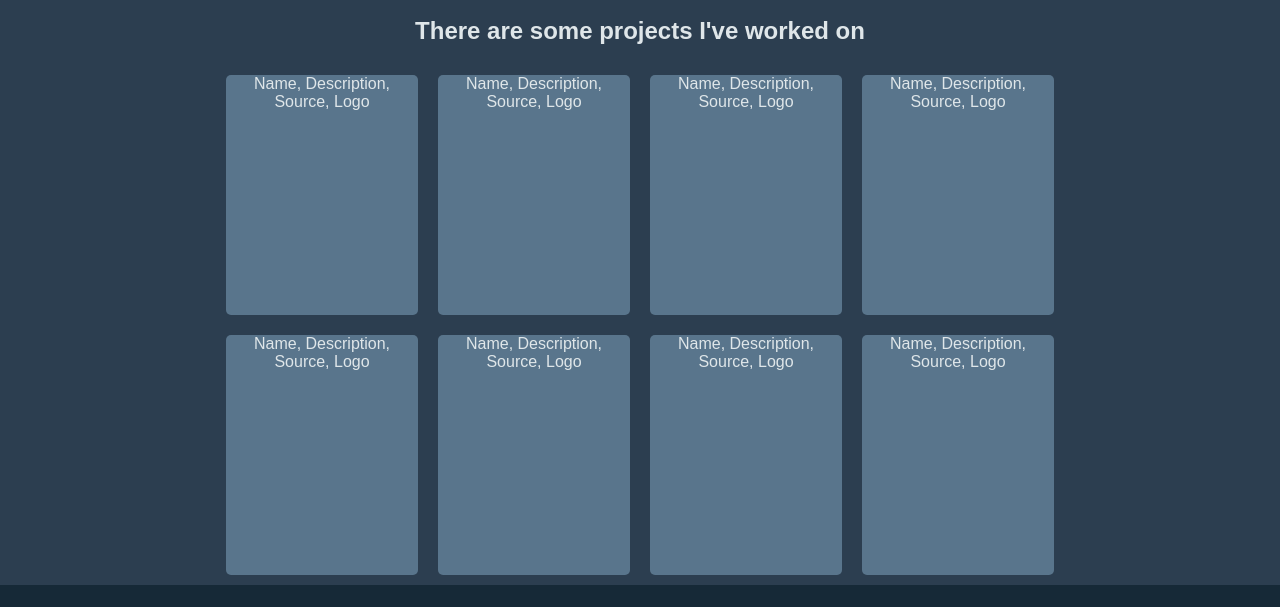
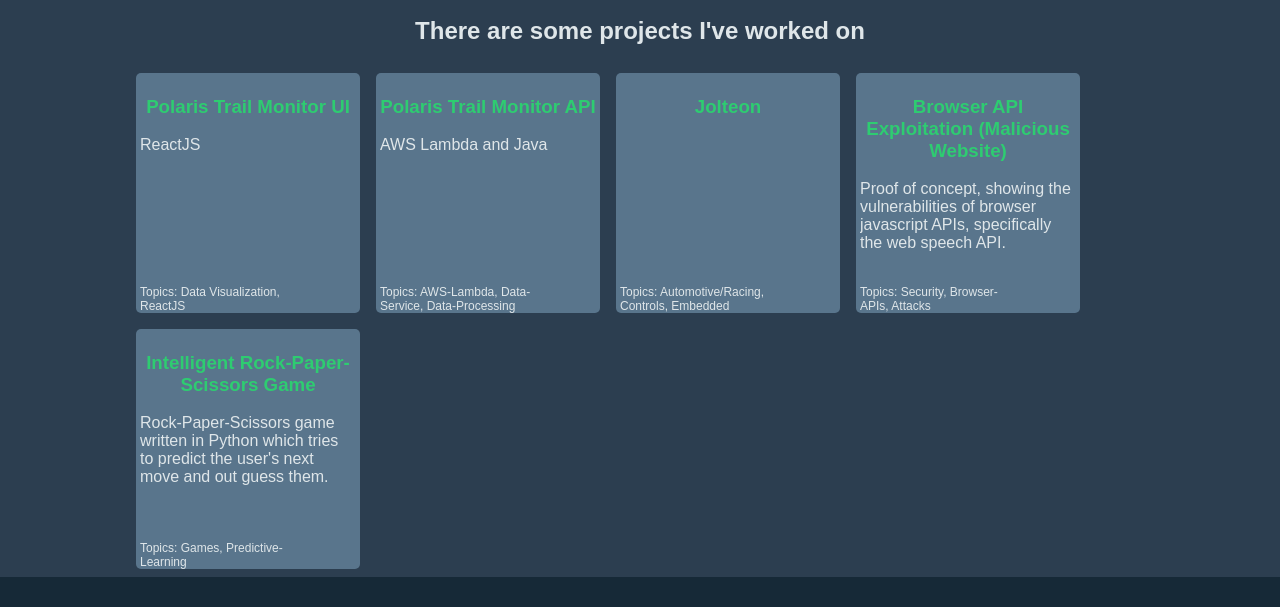
Before and after one commit to timothymathison/timothymathison.github.io, a website built with webpack: page index.html in a window 1280 px wide. Shown: the part 75-682 px from the top of the page. Built offline with nearby package versions, Linux system fonts and the light colour scheme.

Commit message:
load project info into widgets and some styling

```diff
--- a/data/projects.json
+++ b/data/projects.json
@@ -9,7 +9,7 @@
         "title": "Polaris Trail Monitor API",
         "source": "https://github.com/timothymathison/TrailMonitor-AWS-Lambda",
         "description": "AWS Lambda and Java",
-        "topics": ["AWS Lambda", "Data Service", "Data Processing"]
+        "topics": ["AWS-Lambda", "Data-Service", "Data-Processing"]
     },
     {
         "title": "Jolteon",
@@ -21,12 +21,12 @@
         "title": "Browser API Exploitation (Malicious Website)",
         "source": "https://github.com/timothymathison/malicious-web-site",
         "description": "Proof of concept, showing the vulnerabilities of browser javascript APIs, specifically the web speech API.",
-        "topics": ["Security", "Browser APIs", "Attacks"]
+        "topics": ["Security", "Browser-APIs", "Attacks"]
     },
     {
         "title": "Intelligent Rock-Paper-Scissors Game",
         "source": "https://github.com/timothymathison/Intelligent-Rock-Paper-Scissors-Game",
         "description": "Rock-Paper-Scissors game written in Python which tries to predict the user's next move and out guess them.",
-        "topics": ["Games", "Predictive Learning"]
+        "topics": ["Games", "Predictive-Learning"]
     }
 ]
--- a/index.html
+++ b/index.html
@@ -5,6 +5,8 @@
     <title>Timothy Mathison - Portfolio</title>
     <script src="dist/main.js"></script>
     <link rel="stylesheet" href="dist/main.css">
+    <!--Font-Awesome Icon Fonts-->
+    <link rel="stylesheet" href="https://use.fontawesome.com/releases/v5.2.0/css/all.css" integrity="sha384-hWVjflwFxL6sNzntih27bfxkr27PmbbK/iSvJ+a4+0owXq79v+lsFkW54bOGbiDQ" crossorigin="anonymous">
 </head>
 <body>
     <header>
@@ -22,54 +24,6 @@
     <div class="body">
         <h2>There are some projects I've worked on</h2>
         <div id="project-list" class="flex-widgets">
-            <div class="project-widget">
-                Name,
-                Description,
-                Source,
-                Logo
-            </div>
-            <div class="project-widget">
-                Name,
-                Description,
-                Source,
-                Logo
-            </div>
-            <div class="project-widget">
-                Name,
-                Description,
-                Source,
-                Logo
-            </div>
-            <div class="project-widget">
-                Name,
-                Description,
-                Source,
-                Logo
-            </div>
-            <div class="project-widget">
-                Name,
-                Description,
-                Source,
-                Logo
-            </div>
-            <div class="project-widget">
-                Name,
-                Description,
-                Source,
-                Logo
-            </div>
-            <div class="project-widget">
-                Name,
-                Description,
-                Source,
-                Logo
-            </div>
-            <div class="project-widget">
-                Name,
-                Description,
-                Source,
-                Logo
-            </div>
         </div>
     </div>
     <footer class="dark">
--- a/src/index.js
+++ b/src/index.js
@@ -43,7 +43,12 @@
 };
 
 let loadProjects = () => {
-    u.fetchProjects();
+    u.fetchProjects((projects) => {
+        console.log(projects);
+        for(let i = 0; i < projects.length; i++) {
+            createProject(projects[i]);
+        }
+    });
 
 };
 
@@ -52,7 +57,10 @@
 
     let project = document.createElement("div");
     project.className = "project-widget";
-
+    project.innerHTML = `<h3>${info.title}</h3>
+                        <p>${info.description}</p>
+                        <a class="code-source icon-link" href="${info.source}"><span aria-hidden="true" data-icon="&#xf092;"></span></a>
+                        <div class="topics">Topics: ${info.topics.join(", ")}</div>`;
 
     projContainer.appendChild(project);
 };
--- a/src/styles.css
+++ b/src/styles.css
@@ -17,6 +17,7 @@
     top: 0;
     width: 100%;
     height: 4.5em;
+    z-index: 10;
 }
 
 header h1 {
@@ -38,10 +39,15 @@
     text-decoration: none;
 }
 
+h3 {
+    color: #2ecc71;
+}
+
 .body {
     padding: 4.5em 0 10em 0;
     box-sizing: border-box;
     min-height: 100%;
+    z-index: 9;
 }
 
 .menu {
@@ -91,18 +97,46 @@
     display: none;
 }
 
+.icon-link {
+    display: inline-block; /* Fix for clickability issue in WebKit */
+}
+
+[data-icon]:before {
+    font-family: IconFont; /* BYO icon font, mapped smartly */
+    content: attr(data-icon);
+    speak: none;
+}
+
 .flex-widgets {
     margin: 0 auto;
-    max-width: 1000px;
+    max-width: 64em;
     display: flex;
     flex-flow: row wrap;
-    justify-content: center;
+    justify-content: left;
 }
 
 .project-widget {
-    width: 12em;
+    position: relative;
+    width: 14em;
     height: 15em;
-    margin: 10px;
+    margin: 0.5em;
+    border-radius: 5px;
+    padding: 0.25em;
+    box-sizing: border-box;
     background-color: rgba(95, 124, 147, 0.9);
-    border-radius: 5px;
 }
+
+.project-widget p {
+    text-align: left;
+    max-height: 10em;
+    overflow: hidden;
+}
+
+.topics {
+    margin-top: auto;
+    text-align: left;
+    font-size: 0.75em;
+    width: 13.5em;
+    position: absolute;
+    bottom: 0;
+}
--- a/src/utility.js
+++ b/src/utility.js
@@ -9,16 +9,17 @@
         console.log("echo: " + sayIt);
     }
 
-    static fetchProjects() {
+    static fetchProjects(handler) {
         let req = new XMLHttpRequest();
         let url = `${window.location.origin}/data/projects.json`;
 
         req.onreadystatechange = () => {
             if(req.readyState === 4) {
                 if(req.status === 200) {
-                    console.log(req.responseText);
+                    let projects = JSON.parse(req.responseText);
+                    handler(projects);
                 } else {
-                    console.error("Error retrieving project data")
+                    console.error("Error retrieving project data");
                 }
             }
         };
```
